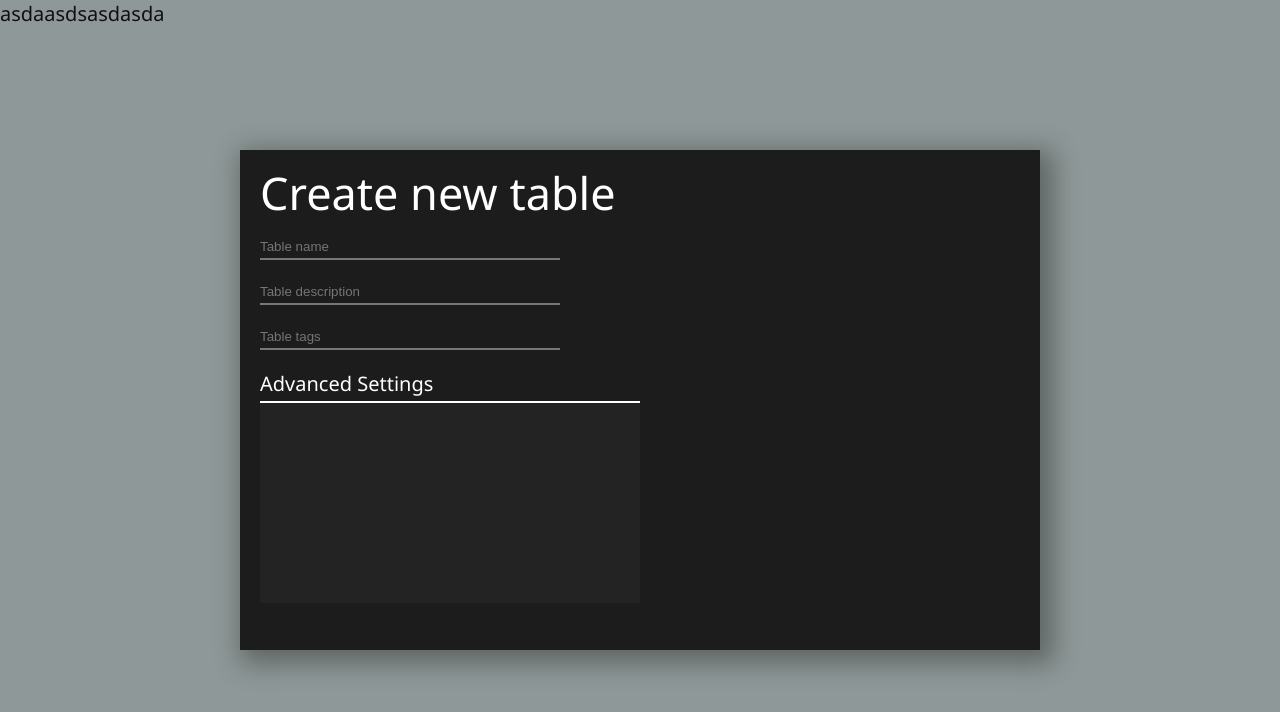
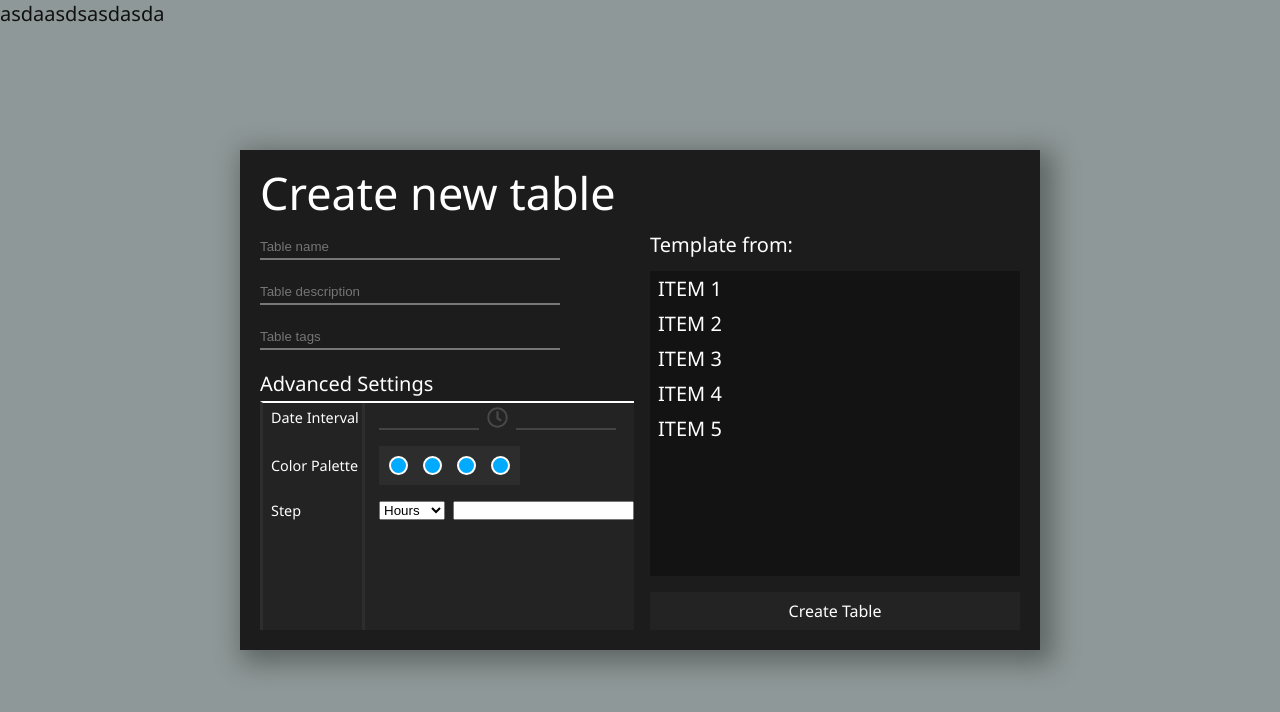
Before and after one commit to okbmsgnn/KSIUFPM, a React (Create React App) app: page / in a window 1280 px wide. Shown: the top 712 px of the page. Built offline with nearby package versions, Linux system fonts and the light colour scheme.

Commit message:
create table form design done

```diff
--- /dev/null
+++ b/src/components/date-input/index.tsx
@@ -0,0 +1,49 @@
+import { timeFormat } from 'd3-time-format';
+import React from 'react';
+import { NeonDatePicker } from '../neon-date-picker';
+import { NeonInput } from '../neon-input';
+import { Portal } from '../portal';
+
+interface DateInputProps {
+  onDateSelect?: (date: Date | null) => void;
+  minDate?: Date | null;
+  maxDate?: Date | null;
+  selectedDate?: Date | null;
+}
+
+export const DateInput = ({
+  maxDate,
+  minDate,
+  onDateSelect,
+  selectedDate = null,
+}: DateInputProps) => {
+  const [isDatePickerOpen, setIsDatePickerOpen] =
+    React.useState(false);
+  const [date, setDate] = React.useState(selectedDate);
+
+  React.useEffect(() => onDateSelect?.call(null, date), [date]);
+
+  return (
+    <>
+      <NeonInput
+        onClick={() => setIsDatePickerOpen(true)}
+        initialValue={date ? timeFormat('%Y/%m/%d')(date) : ''}
+        width={100}
+        textAlign="center"
+      />
+
+      {isDatePickerOpen && (
+        <Portal>
+          <NeonDatePicker
+            onRequestClose={() => setIsDatePickerOpen(false)}
+            onDateSelect={(date) => setDate(date)}
+            maxDate={maxDate}
+            minDate={minDate}
+            initialDate={date}
+            position="center"
+          />
+        </Portal>
+      )}
+    </>
+  );
+};
--- /dev/null
+++ b/src/components/icons/clock.tsx
@@ -0,0 +1,15 @@
+export const IconClock = ({
+  width = 30,
+  height = 30,
+  color = '#484848',
+}) => (
+  <svg
+    xmlns="http://www.w3.org/2000/svg"
+    viewBox={`0 0 512 512`}
+    fill={color}
+    width={width}
+    height={height}
+  >
+    <path d="M256 8C119 8 8 119 8 256s111 248 248 248 248-111 248-248S393 8 256 8zm0 448c-110.5 0-200-89.5-200-200S145.5 56 256 56s200 89.5 200 200-89.5 200-200 200zm61.8-104.4l-84.9-61.7c-3.1-2.3-4.9-5.9-4.9-9.7V116c0-6.6 5.4-12 12-12h32c6.6 0 12 5.4 12 12v141.7l66.8 48.6c5.4 3.9 6.5 11.4 2.6 16.8L334.6 349c-3.9 5.3-11.4 6.5-16.8 2.6z" />
+  </svg>
+);
--- /dev/null
+++ b/src/components/icons/index.ts
@@ -0,0 +1 @@
+export { IconClock } from './clock';
--- a/src/components/neon-input/index.tsx
+++ b/src/components/neon-input/index.tsx
@@ -10,6 +10,9 @@ interface NeonInputProps {
   backdropColor?: string;
   placeholder?: string;
   width?: number;
+  onClick?: (e: React.MouseEvent<HTMLDivElement>) => void;
+  initialValue?: string;
+  textAlign?: 'left' | 'center' | 'right';
 }
 
 const NeonInput = ({
@@ -18,24 +21,34 @@ const NeonInput = ({
   glowColor = '#fff',
   placeholder = '',
   width,
+  onClick,
+  initialValue = '',
+  textAlign = 'left',
   ...props
 }: NeonInputProps) => {
   const [isActive, setIsActive] = React.useState(false);
+  const [value, setValue] = React.useState(initialValue);
 
-  const inputRef = React.useRef<HTMLInputElement | null>(null);
+  React.useEffect(() => setValue(initialValue), [initialValue]);
 
   return (
-    <NeonInput.Container {...props} width={width}>
+    <NeonInput.Container
+      {...props}
+      width={width}
+      onClick={onClick}
+      textAlign={textAlign}
+    >
       <NeonInput.Glow color={glowColor} isActive={isActive} />
       <NeonInput.Backdrop color={backdropColor} isActive={isActive} />
       <NeonInput.Input
         onFocus={() => setIsActive(true)}
         onBlur={() => setIsActive(false)}
-        ref={inputRef}
         borderColor={
           isActive ? border.activeColor : border.defaultColor
         }
         placeholder={placeholder}
+        value={value}
+        onChange={(e) => setValue(e.target.value)}
       />
     </NeonInput.Container>
   );
@@ -45,11 +58,18 @@ interface InputProps {
   borderColor: string;
 }
 
-NeonInput.Container = styled.div<{ width?: number }>`
+NeonInput.Container = styled.div<{
+  width?: number;
+  textAlign: string;
+}>`
   position: relative;
   > * {
     width: ${({ width }) =>
       width ? `${width}px` : '100%'} !important;
+  }
+
+  input {
+    text-align: ${({ textAlign }) => textAlign};
   }
 `;
 
--- a/src/components/portal/index.ts
+++ b/src/components/portal/index.ts
@@ -8,6 +8,7 @@ interface PortalProps {
 export const Portal = ({ children }: PortalProps) => {
   const container = React.useMemo(() => {
     const element = document.createElement('div');
+    element.style.width = element.style.height = '100%';
     element.id = 'portal';
     element.style.position = 'absolute';
     element.style.zIndex = '9999';
--- /dev/null
+++ b/src/components/range-picker/index.tsx
@@ -0,0 +1,65 @@
+import React from 'react';
+import styled from 'styled-components';
+import { DateInput } from '../date-input';
+import { IconClock } from '../icons';
+
+interface RangePickerProps {
+  onStartDateSelect?: (date: Date | null) => void;
+  onEndDateSelect?: (date: Date | null) => void;
+  onDatesSelect?: (dates: [Date | null, Date | null]) => void;
+  startDate?: Date | null;
+  endDate?: Date | null;
+  minDate?: Date | null;
+  maxDate?: Date | null;
+}
+
+export const RangePicker = ({
+  endDate = null,
+  startDate = null,
+  maxDate = null,
+  minDate = null,
+  onDatesSelect,
+  onEndDateSelect,
+  onStartDateSelect,
+}: RangePickerProps) => {
+  const [dates, setDates] = React.useState({
+    start: startDate,
+    end: endDate,
+  });
+
+  const setStartDate = React.useCallback(
+    (date: Date | null) =>
+      setDates((prev) => ({ ...prev, start: date })),
+    []
+  );
+
+  const setEndDate = React.useCallback(
+    (date: Date | null) =>
+      setDates((prev) => ({ ...prev, end: date })),
+    []
+  );
+
+  React.useEffect(() => setStartDate(startDate), [startDate]);
+  React.useEffect(() => setEndDate(endDate), [endDate]);
+
+  React.useEffect(
+    () => onDatesSelect?.call(null, [dates.start, dates.end]),
+    [dates]
+  );
+
+  return (
+    <RangePicker.Container>
+      <DateInput onDateSelect={setStartDate} />
+
+      <IconClock width={21} height={21} />
+
+      <DateInput onDateSelect={setEndDate} />
+    </RangePicker.Container>
+  );
+};
+
+RangePicker.Container = styled.div`
+  display: flex;
+  gap: 8px;
+  align-items: center;
+`;
--- a/src/modules/create-table-form/index.tsx
+++ b/src/modules/create-table-form/index.tsx
@@ -1,10 +1,8 @@
 import React from 'react';
 import styled from 'styled-components';
 import { ColorPicker } from '../../components/color-picker';
-import { NeonDatePicker } from '../../components/neon-date-picker';
 import { NeonInput } from '../../components/neon-input';
-import { Portal } from '../../components/portal';
-import { Switch } from '../../components/switch';
+import { RangePicker } from '../../components/range-picker';
 
 const CreateTableForm = () => {
   const [isDatePickerOpen, setIsDatePickerOpen] =
@@ -30,7 +28,7 @@ const CreateTableForm = () => {
         </CreateTableForm.TitleText>
 
         <CreateTableForm.Content>
-          <div>
+          <CreateTableForm.LeftPanel>
             <CreateTableForm.InputContainer>
               <NeonInput
                 {...commonInputAttributes}
@@ -53,35 +51,60 @@ const CreateTableForm = () => {
                 Advanced Settings
               </CreateTableForm.AdvancedSettingsTitle>
 
-              <CreateTableForm.AdvancedSettings></CreateTableForm.AdvancedSettings>
+              <CreateTableForm.AdvancedSettings>
+                <CreateTableForm.AdvancedSettingRow>
+                  <div>Date Interval</div>
+
+                  <RangePicker />
+                </CreateTableForm.AdvancedSettingRow>
+
+                <CreateTableForm.AdvancedSettingRow>
+                  <div>Color Palette</div>
+
+                  <CreateTableForm.PickerContainer>
+                    <ColorPicker size={15} defaultColor="#0af" />
+                    <ColorPicker size={15} defaultColor="#0af" />
+                    <ColorPicker size={15} defaultColor="#0af" />
+                    <ColorPicker size={15} defaultColor="#0af" />
+                  </CreateTableForm.PickerContainer>
+                </CreateTableForm.AdvancedSettingRow>
+
+                <CreateTableForm.AdvancedSettingRow>
+                  <div>Step</div>
+
+                  <div style={{ display: 'flex', gap: '8px' }}>
+                    <select>
+                      <option value="">Hours</option>
+                      <option value="">Days</option>
+                      <option value="">Months</option>
+                    </select>
+
+                    <input type="number" min={1} />
+                  </div>
+                </CreateTableForm.AdvancedSettingRow>
+
+                <CreateTableForm.AdvancedSettingsDivider />
+              </CreateTableForm.AdvancedSettings>
             </CreateTableForm.AdvancedSettingsContainer>
-          </div>
+          </CreateTableForm.LeftPanel>
 
-          <div></div>
+          <CreateTableForm.RightPanel>
+            <CreateTableForm.ListTitle>
+              Template from:
+            </CreateTableForm.ListTitle>
+
+            <CreateTableForm.List>
+              {Array.from({ length: 5 }, (_, idx) => (
+                <div>ITEM {idx + 1}</div>
+              ))}
+            </CreateTableForm.List>
+
+            <CreateTableForm.ButtonCreate>
+              Create Table
+            </CreateTableForm.ButtonCreate>
+          </CreateTableForm.RightPanel>
         </CreateTableForm.Content>
-
-        {/* <Switch
-          size={52}
-          disabled={isDatePickerOpen}
-          type="squared"
-        /> */}
-
-        {/* <CreateTableForm.PickerContainer>
-          <ColorPicker size={20} defaultColor="#0af" />
-          <ColorPicker size={20} defaultColor="#0af" />
-          <ColorPicker size={20} defaultColor="#0af" />
-          <ColorPicker size={20} defaultColor="#0af" />
-        </CreateTableForm.PickerContainer> */}
       </CreateTableForm.Container>
-
-      {isDatePickerOpen && (
-        <Portal>
-          <NeonDatePicker
-            onRequestClose={() => setIsDatePickerOpen(false)}
-            onDateSelect={(date) => {}}
-          />
-        </Portal>
-      )}
     </CreateTableForm.Background>
   );
 };
@@ -98,6 +121,7 @@ CreateTableForm.Content = styled.div`
   display: grid;
   grid-template-rows: 1fr;
   grid-template-columns: 1fr 1fr;
+  gap: 16px;
 `;
 
 CreateTableForm.InputContainer = styled.div`
@@ -112,12 +136,12 @@ CreateTableForm.InputContainer = styled.div`
 `;
 
 CreateTableForm.PickerContainer = styled.div`
-  padding: 15px 15px 15px 15px;
+  padding: 10px;
   display: flex;
 
   gap: 15px;
 
-  background: #191919;
+  background: var(--color-z6);
   align-self: flex-end;
 `;
 
@@ -147,8 +171,58 @@ CreateTableForm.Container = styled.div`
   padding: 20px;
 `;
 
+CreateTableForm.LeftPanel = styled.div`
+  display: grid;
+  grid-template: auto minmax(0, 1fr) / 1fr;
+`;
+
+CreateTableForm.RightPanel = styled.div`
+  display: grid;
+  grid-template: auto 1fr auto / 1fr;
+
+  gap: 16px;
+`;
+
+CreateTableForm.ListTitle = styled.div`
+  line-height: 1;
+`;
+
+CreateTableForm.List = styled.div`
+  background: #131313;
+  overflow: auto;
+  max-height: 100%;
+
+  > div {
+    padding: 4px 8px;
+
+    :hover {
+      background: var(--color-z5) !important;
+    }
+  }
+`;
+
+CreateTableForm.ButtonCreate = styled.div`
+  background: var(--color-z3);
+  padding: 4px 8px;
+  cursor: pointer;
+  transition: 0.2s;
+  height: 30px;
+  display: flex;
+  align-items: center;
+  justify-content: center;
+
+  font-size: 0.8em;
+
+  :hover {
+    background: var(--color-z5);
+    transition: 0.2s;
+  }
+`;
+
 CreateTableForm.AdvancedSettingsContainer = styled.div`
   margin-top: 20px;
+  display: grid;
+  grid-template: auto minmax(0, 1fr) / 1fr;
 `;
 
 CreateTableForm.AdvancedSettingsTitle = styled.div`
@@ -157,9 +231,34 @@ CreateTableForm.AdvancedSettingsTitle = styled.div`
 `;
 
 CreateTableForm.AdvancedSettings = styled.div`
+  position: relative;
   background: var(--color-z3);
-  height: 200px;
   border-top: 2px solid #fff;
+  border-left: 3px solid var(--color-z6);
+  display: flex;
+  flex-direction: column;
+  align-items: flex-start;
+  gap: 16px;
+  padding: 2px 0 0 8px;
+
+  font-size: 0.9rem;
+`;
+
+CreateTableForm.AdvancedSettingRow = styled.div`
+  display: grid;
+  align-items: center;
+  grid-template-rows: 1fr;
+  grid-template-columns: 100px 1fr;
+  gap: 8px;
+`;
+
+CreateTableForm.AdvancedSettingsDivider = styled.div`
+  background: var(--color-z6);
+  width: 3px;
+  height: 100%;
+  position: absolute;
+  top: 0;
+  left: 98.5px;
 `;
 
 export { CreateTableForm };
```
Also changed, not shown: src/components/custom-date-picker/index.tsx (+5 -5 lines), src/components/neon-date-picker/DaysPicker.tsx (+29 -5 lines), src/components/neon-date-picker/index.tsx (+14 -2 lines).
